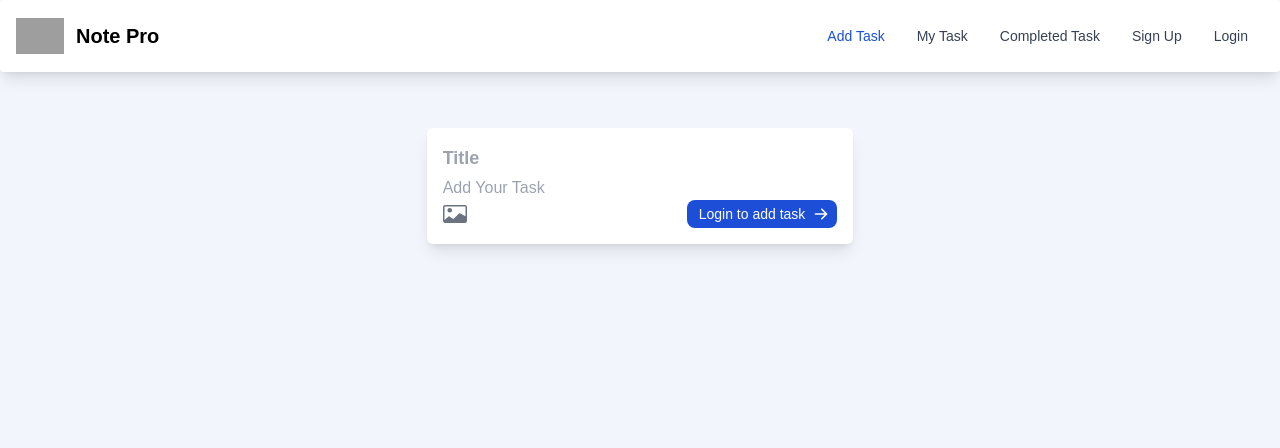
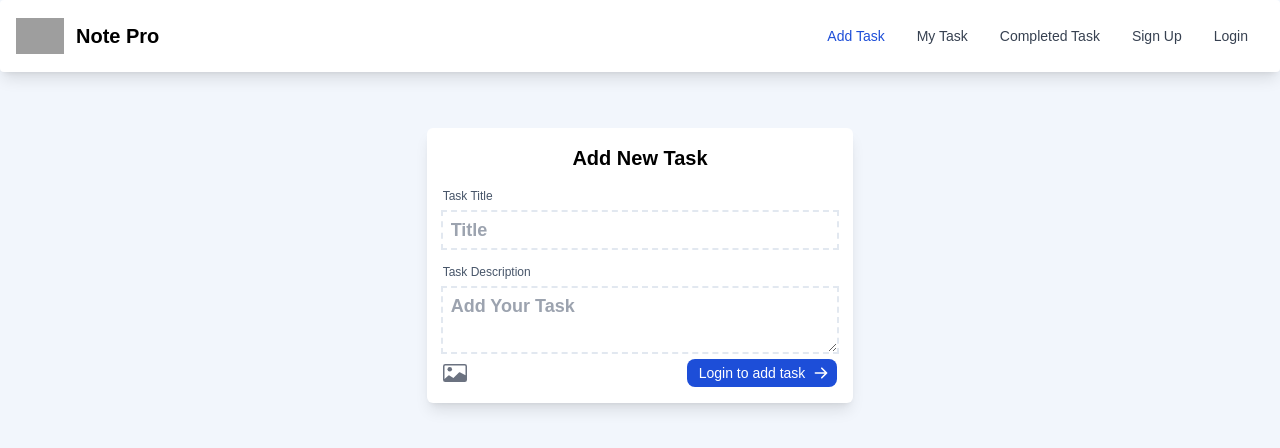
Before and after one commit to Mosharrof-Hosen-Munna/task-management-client, a React (Create React App) app: page / in a window 1280 px wide. Shown: the top 448 px of the page. Built offline with nearby package versions, Linux system fonts and the light colour scheme; no server answers; grey boxes are pictures that could not be loaded.

Commit message:
design page and some changes

```diff
--- a/src/Pages/AddTask/AddTask.jsx
+++ b/src/Pages/AddTask/AddTask.jsx
@@ -80,8 +80,12 @@ const AddTask = () => {
     return (
         <form onSubmit={handleSubmit}>
             <div className='p-4 w-1/3 mx-auto shadow-lg shadow-gray bg-white rounded-md'>
-                <input name="title" type="text" className='pl-0 text-gray-500 font-semibold border-none text-lg focus:ring-0' placeholder='Title' /> <br />
-                <input name="description" type="text" className='pl-0 text-gray-500 border-none mt-1 focus:ring-0' placeholder='Add Your Task' required />
+            <div className='text-center font-bold text-xl mb-3'> Add New Task</div>
+                <div className='text-xs mt-4 text-slate-600 mb-2'>Task Title</div>
+                <input name="title" type="text" className='w-full pl-2  outline-dashed outline-2 outline-slate-200 text-gray-500 p-1 font-semibold border-none text-lg focus:ring-0' placeholder='Title' /> <br />
+                <div className='text-xs mt-4 text-slate-600 mb-2'>Task Description</div>
+
+                <textarea name="description" type="text" className='w-full pl-2  outline-dashed outline-2 outline-slate-200 text-gray-500 p-1 font-semibold border-none text-lg focus:ring-0' placeholder='Add Your Task' required />
 
                 <div className='flex justify-between items-center'>
                     <label htmlFor='image'>
--- a/src/Pages/EditTask/EditTask.jsx
+++ b/src/Pages/EditTask/EditTask.jsx
@@ -83,9 +83,10 @@ const EditTask = () => {
         <form onSubmit={handleSubmit}>
             <div className='p-4 w-1/3 mx-auto shadow-lg shadow-gray bg-white rounded-md'>
                 <div className='text-center font-bold text-xl mb-3'> Edit My Task</div>
-                <input defaultValue={title} name="title" type="text" className='w-[70%] pl-0 text-gray-500 font-semibold border-none text-lg focus:ring-0' placeholder='Title' /> <br />
-                <div className='text-xs mt-4 text-slate-600'>Task Description</div>
-                <textarea defaultValue={description} name="description" type="text" className='pl-0 w-full border-slate-300 text-gray-500  mt-0 focus:border-none' placeholder='Add Your Task' required />
+                <div className='text-xs mt-4 text-slate-600 mb-2'>Task Title</div>
+                <input defaultValue={title} name="title" type="text" className='w-full pl-2  outline-dashed outline-2 outline-slate-200 text-gray-500 p-1 font-semibold border-none text-lg focus:ring-0' placeholder='Title' /> <br />
+                <div className='text-xs mt-4 text-slate-600 mb-2'>Task Description</div>
+                <textarea defaultValue={description} name="description" type="text" className='w-full pl-2 mb-3  outline-dashed outline-2 outline-slate-200 text-gray-500 p-1 font-semibold border-none text-lg focus:ring-0' placeholder='Add Your Task' required />
 
                 <div className='flex justify-between items-center'>
                     <label htmlFor='image'>
```
